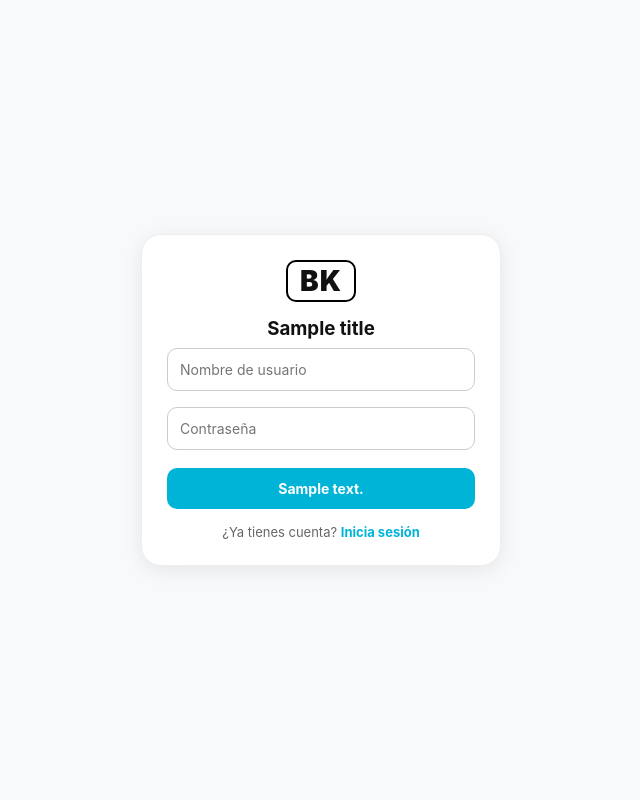
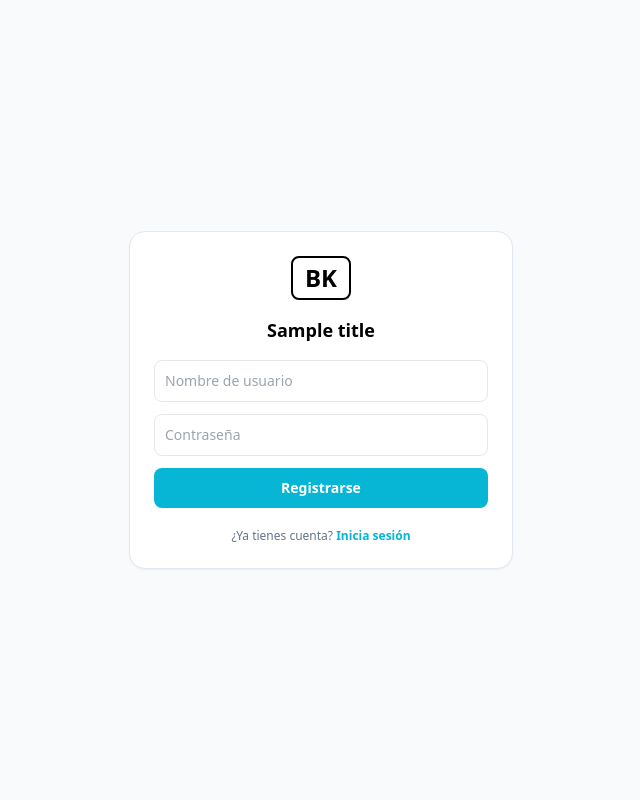
Before and after one commit to brankoferc/bk-app, a Python web app: template templates/auth.html in a window 1280 px wide. Shown: the whole page, without its empty margins (319-959 px from the left). Run offline with Jinja, Linux system fonts and the light colour scheme; the template is opened without the code that fills it: most values are stand-ins (such as "Sample title", 1, 10 or a date in 2020); some libraries are stand-ins or nearby versions.

Commit message:
Update auth.html

```diff
--- a/templates/auth.html
+++ b/templates/auth.html
@@ -4,37 +4,30 @@
     <meta charset="UTF-8">
     <meta name="viewport" content="width=device-width, initial-scale=1.0">
     <title>BK - {{ title }}</title>
-    <style>
-        * { margin: 0; padding: 0; box-sizing: border-box; font-family: -apple-system, BlinkMacSystemFont, "Segoe UI", Roboto, sans-serif; }
-        body { background-color: #f8f9fa; color: #111; display: flex; justify-content: center; align-items: center; height: 100vh; padding: 15px; }
-        .auth-container { width: 100%; max-width: 360px; background: #fff; padding: 25px; border-radius: 20px; box-shadow: 0 4px 20px rgba(0,0,0,0.08); text-align: center; border: 1.5px solid #eee; }
-        .auth-logo { font-weight: 900; font-size: 28px; border: 2.5px solid #000; padding: 2px 12px; border-radius: 10px; display: inline-block; margin-bottom: 15px; letter-spacing: 1px; }
-        input { width: 100%; padding: 12px; margin: 8px 0; border: 1px solid #ccc; border-radius: 10px; font-size: 14px; outline: none; }
-        .btn-main { background: #00B4D8; color: #fff; border: none; padding: 12px; border-radius: 10px; font-weight: bold; width: 100%; cursor: pointer; margin-top: 10px; font-size: 14px; }
-        .flash-msg { background: #ffe3e3; color: #c92a2a; padding: 8px; border-radius: 8px; font-size: 12px; margin-bottom: 10px; font-weight: bold; }
-        .switch-link { margin-top: 15px; font-size: 13px; color: #666; }
-        .switch-link a { color: #00B4D8; text-decoration: none; font-weight: bold; }
-    </style>
+    <script src="https://cdn.tailwindcss.com"></script>
 </head>
-<body>
-    <div class="auth-container">
-        <div class="auth-logo">BK</div>
-        <h3>{{ title }}</h3>
+<body class="bg-slate-50 flex items-center justify-center h-screen p-4">
+    <div class="bg-white p-6 rounded-2xl shadow-sm border border-slate-200 w-full max-w-sm text-center">
+        <div class="font-extrabold text-2xl border-2 border-black inline-block px-3 py-1 rounded-lg mb-4">BK</div>
+        <h3 class="font-bold text-lg mb-4">{{ title }}</h3>
+
         {% with messages = get_flashed_messages() %}
           {% if messages %}
-            <div class="flash-msg">{{ messages[0] }}</div>
+            <div class="bg-red-100 text-red-600 p-2 rounded-lg text-xs font-bold mb-3">{{ messages[0] }}</div>
           {% endif %}
         {% endwith %}
-        <form method="POST">
-            <input type="text" name="username" placeholder="Nombre de usuario" required>
-            <input type="password" name="password" placeholder="Contraseña" required>
-            <button type="submit" class="btn-main">{{ btn_text }}</button>
+
+        <form method="POST" class="flex flex-col gap-3">
+            <input type="text" name="username" placeholder="Nombre de usuario" class="p-2.5 border rounded-lg text-sm outline-none" required>
+            <input type="password" name="password" placeholder="Contraseña" class="p-2.5 border rounded-lg text-sm outline-none" required>
+            <button type="submit" class="bg-cyan-500 text-white py-2.5 rounded-lg font-bold text-sm">{{ 'Entrar' if is_login else 'Registrarse' }}</button>
         </form>
-        <div class="switch-link">
+
+        <div class="mt-5 text-xs text-slate-500">
             {% if is_login %}
-                ¿No tienes cuenta? <a href="/register">Regístrate</a>
+                ¿No tienes cuenta? <a href="/register" class="text-cyan-500 font-bold">Regístrate</a>
             {% else %}
-                ¿Ya tienes cuenta? <a href="/login">Inicia sesión</a>
+                ¿Ya tienes cuenta? <a href="/login" class="text-cyan-500 font-bold">Inicia sesión</a>
             {% endif %}
         </div>
     </div>
```
